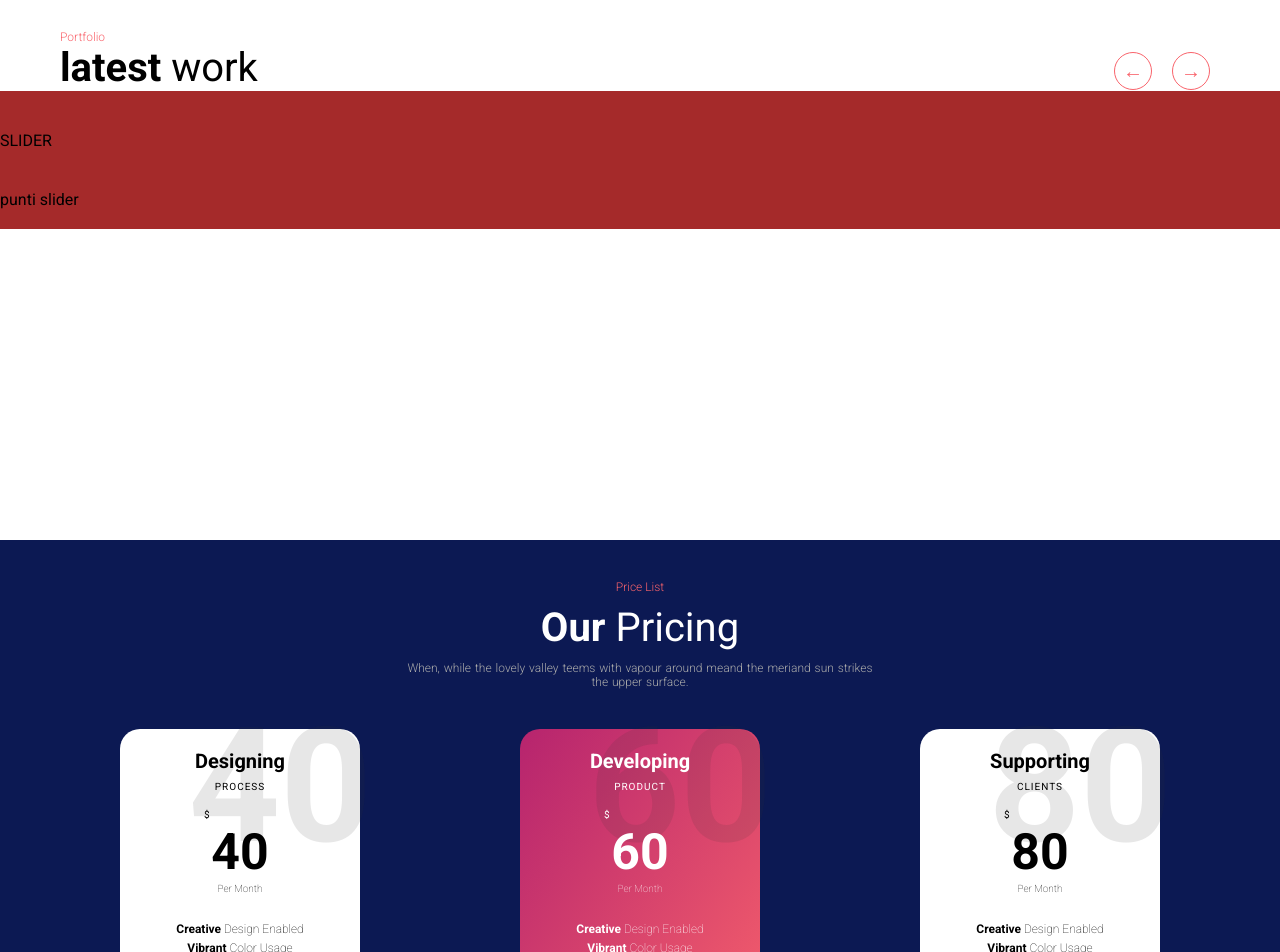
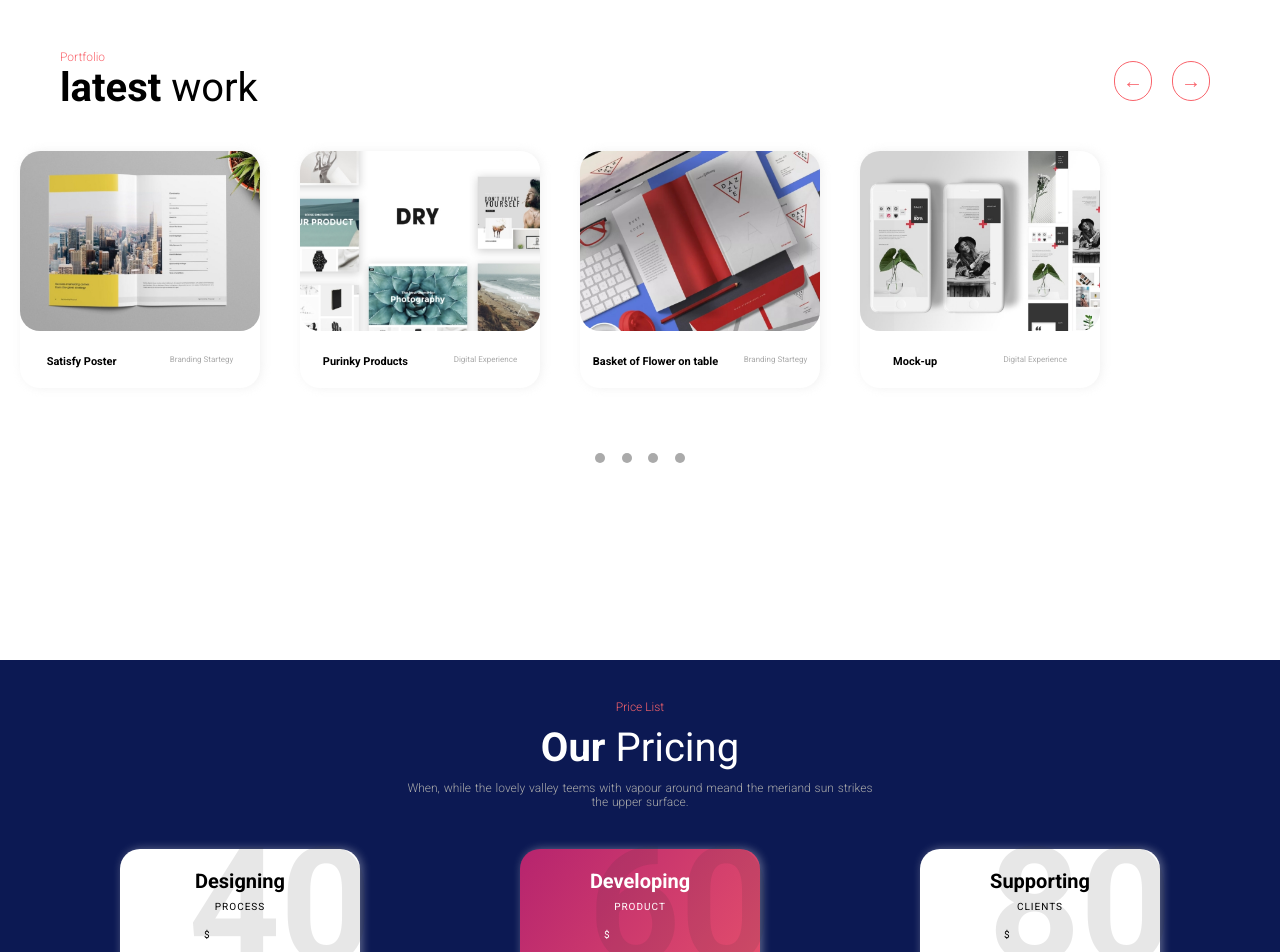
Before and after one commit to elisasalvatore/proj-html-vuejs, a Vue app: page / in a window 1280 px wide. Shown: the part 1920-2872 px from the top of the page. Built offline with nearby package versions, Linux system fonts and the light colour scheme.

Commit message:
added static slider and box shadow

```diff
--- a/src/components/OurServices.vue
+++ b/src/components/OurServices.vue
@@ -17,7 +17,7 @@
         </div>
 
         <div class="bt-service">
-            <button class="bt-large bg-pink-dark-to-light">View All Services</button>
+            <button class="bt-large bg-pink-dark-to-light shadow-pink">View All Services</button>
         </div>
     </div>
 </template>
@@ -68,6 +68,7 @@ export default {
 
             .arrow {
                 display: none;
+                cursor: pointer;
 
                 > .bg-pink-dark-to-light {
                     margin: 20px auto;
@@ -78,7 +79,7 @@ export default {
                     line-height: 50px;
                     border-radius: 50%;
                     background-color: $dark-pink;
-                    font-size: 12px;
+                    font-size: 25px;
                     background-color: $dark-pink;
                     background-image: linear-gradient(
                         to left top,
--- a/src/components/Portfolio.vue
+++ b/src/components/Portfolio.vue
@@ -8,18 +8,23 @@
                 </span>
 
                 <span class="arrows-slider">
-                    <span>&#x2190;</span>
-                    <span>&#x2192;</span>
+                    <button>&#x2190;</button>
+                    <button>&#x2192;</button>
                 </span>
             </div>
 
             <div class="section-down">
-                <div class="slider">
-                    SLIDER
+                <div class="slider shadow-gray" v-for="(image, i) in images" :key="i">
+                    <img :src="require(`../assets/images/${image.url}.jpg`)">
+                    <div class="slider-text">
+                        <div class="title">{{image.title}}</div>
+                        <div class="category">{{image.category}}</div>
                     </div>
+                </div>
+            </div>
+
             <div class="slider-points">
-                    punti slider
-                </div>
+                <div v-for="(image, currentIndex) in images" :key="currentIndex" :class="['point', currentIndex == indexImage ? 'active': 'disable']"></div>
             </div>
         </div>
     </div>
@@ -27,6 +32,48 @@
 
 <script>
 export default {
+    name: 'Portfolio',
+    data() {
+        return {
+            images: [
+               {
+                url: 'a247b00b-3621-470f-b4b8-b3ac46f25907-1-790x576',
+                title: 'Satisfy Poster',
+                category: 'Branding Startegy',
+               },
+               {
+                url: 'DRY-1-790x576',
+                title: 'Purinky Products',
+                category: 'Digital Experience',
+               },
+               {
+                url: '8wa60okr-1-790x576',
+                title: 'Basket of Flower on table',
+                category: 'Branding Startegy',
+               },
+               {
+                url: '84316050-0af0-49db-a53a-241d47ddad0e-2-790x576',
+                title: 'Mock-up',
+                category: 'Digital Experience',
+               },
+            ],
+            currentIndex: 0,
+        }
+    },
+    // methods: {
+    //     prevImage() {
+    //         this.currentIndex--;
+    //         if (this.currentIndex < 0) {
+    //             this.currentIndex = this.image.length - 1;
+    //         }
+    //     },
+    //     nextImage () {
+    //         this.currentIndex++;
+    //         if (this.currentIndex >= this.image.length) {
+    //             this.currentindex = 0;
+    //         }
+    //     },
+    // }
 
 }
 </script>
@@ -37,9 +84,10 @@ export default {
 
 
 .section-container {
-    height: 60vh;
+    height: 70vh;
     text-align: start;
     background-color: #fff;
+    margin: 20px 0;
 
     .section-top {
         display: flex;
@@ -47,15 +95,19 @@ export default {
         align-items: flex-end;
         padding: 0 60px;
 
-        .arrows-slider  > span {
+        .arrows-slider  {
+            display: flex;
+            align-items: center;
+
+            > button {
                 height: 40px;
-            line-height: 40px;
                 margin: 10px;
                 padding: 6px 8px;
                 font-size: 20px;
                 color: $light-pink;
                 border: 1px solid $light-pink;
                 border-radius: 50px;
+                background-color: #fff;
 
                 &:hover {
                     cursor: pointer;
@@ -63,20 +115,70 @@ export default {
                     color: #fff;
                 }
             }
+
+        }
     }
 
     .section-down {
-        background-color: brown;
+        display: flex;
+        margin: 20px 0;
 
         .slider {
-            // DISPLAY FLEX
-            padding: 40px 0;
+            justify-content: space-between;
+            align-items: center;
+            width: 240px;
+            margin: 20px;
+            background-color: #fff;
+            border-radius: 20px;
+
+            > img {
+                width: 240px;
+                height: 180px;
+                border-radius: 20px;
+            }
+
+            .slider-text {
+                display: flex;
+                justify-content: space-around;
+                padding: 20px 0;
+
+                .title {
+                    font-size: 11px;
+                    font-weight: 600;
+                }
+
+                .category {
+                    font-size: 8px;
+                    color: $text-gray;
+                }
+            }
+        }
     }
 
     .slider-points {
-            // DISPLAY FLEX
-            padding-bottom: 20px;
+        margin: 0 auto;
+        display: flex;
+        justify-content: space-between;
+        align-items: center;
+        width: 100px;
+        height: 60px;
+
+        .point {
+            width: 10px;
+            height: 10px;
+            border-radius: 50%;
+            margin: 0 5px;
+            background-color: $text-gray;
+
+            .active {
+                background-color: $dark-pink;
             }
+
+            .disable {
+                background-color: $text-gray;
+            }
+        }
+
     }
 }
 </style>
--- a/src/components/PriceList.vue
+++ b/src/components/PriceList.vue
@@ -6,7 +6,7 @@
 
         <div class="price-cards">
             <!-- CARD ONE -->
-            <div class="card">
+            <div class="card shadow-gray">
                 <div class="number-background">40</div>
                 <h1 class="card-title">Designing</h1>
                 <div class="card-subtitle">PROCESS</div>
@@ -21,13 +21,13 @@
                     <div class="detail"><b>Exceptional</b> Design</div>
                 </div>
 
-                <button class="bt-large bt-order-gradient">Order  Now
+                <button class="bt-large bt-order-gradient shadow-pink">Order  Now
                     <span class="arrow">&#8702;</span>
                 </button>
             </div>
 
             <!-- CARD TWO -->
-            <div class="card pink-gradient">
+            <div class="card pink-gradient shadow-gray">
                 <div class="number-background">60</div>
                 <h1 class="card-title">Developing</h1>
                 <div class="card-subtitle">PRODUCT</div>
@@ -49,7 +49,7 @@
             </div>
 
             <!-- CARD THREE -->
-             <div class="card">
+             <div class="card shadow-gray">
                 <div class="number-background">80</div>
                 <h1 class="card-title">Supporting</h1>
                 <div class="card-subtitle">CLIENTS</div>
@@ -64,7 +64,7 @@
                     <div class="detail"><b>Exceptional</b> Design</div>
                 </div>
 
-                <button class="bt-large bt-order-gradient">Order  Now
+                <button class="bt-large bt-order-gradient shadow-pink">Order  Now
                     <span class="arrow">&#8702;</span>
                 </button>
             </div>
--- a/src/style/main.scss
+++ b/src/style/main.scss
@@ -7,7 +7,6 @@
     font-family: 'Roboto', sans-serif;
 }
 
-// DA FINIRE
 button {
     display: flex;
     justify-content: center;
@@ -34,6 +33,14 @@ button {
 .bt-large {
     width: 160px;
     color: #fff;
+}
+
+.shadow-gray {
+    box-shadow: 2px 0px 10px 0px #dedede6c;
+}
+
+.shadow-pink {
+    box-shadow: 2px 2px 20px 10px rgba(238, 133, 150, 0.4);
 }
 
 .bg-blue-light-to-dark {
```
Lines whose indentation alone changed are shown as unchanged.
